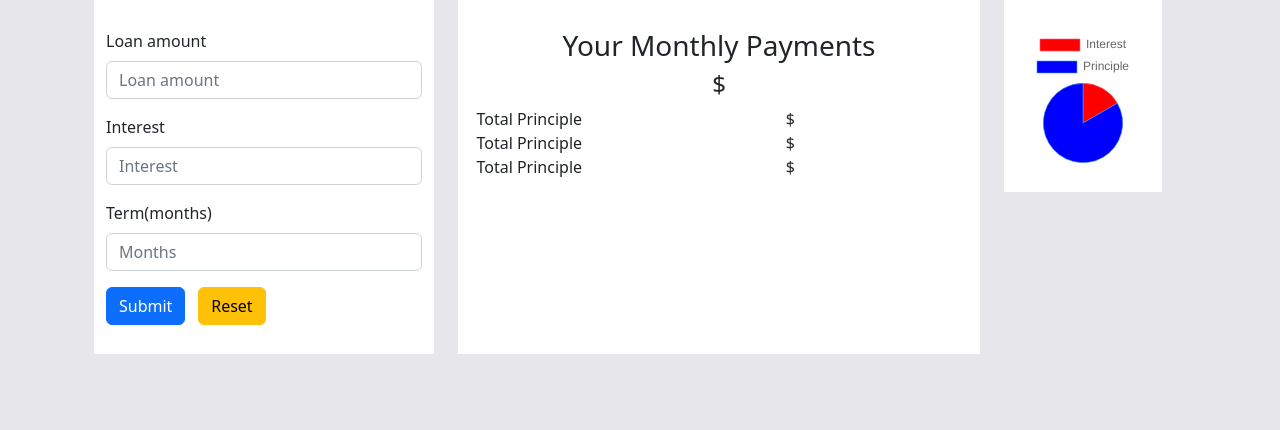
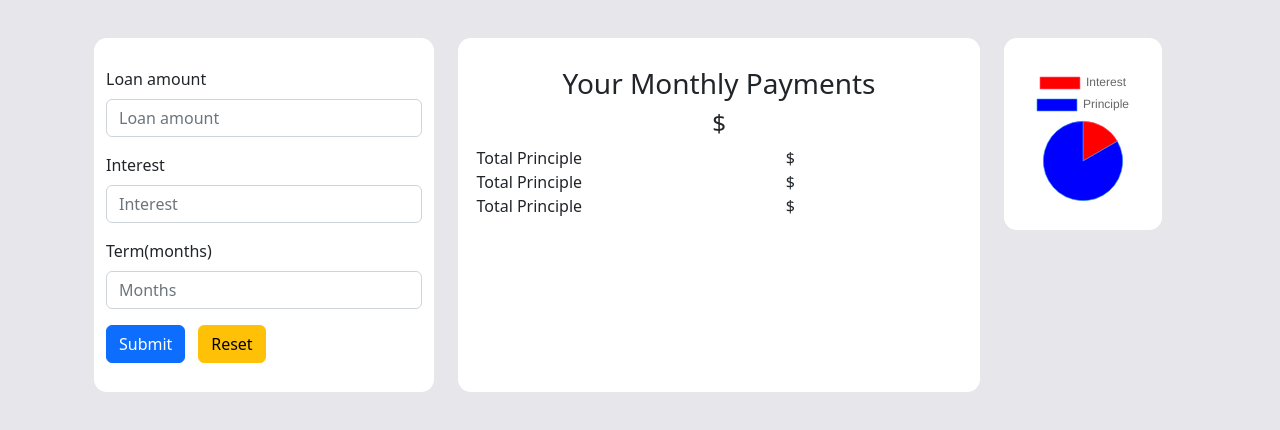
Before and after one commit to brocode19/lcalculator, a React (Create React App) app: page / in a window 1280 px wide. Shown: the top 430 px of the page. Built offline with nearby package versions, Linux system fonts and the light colour scheme.

Commit message:
added border radius and padding for the loan container

```diff
--- a/src/App.css
+++ b/src/App.css
@@ -30,10 +30,15 @@
 
   /* total css */
 
+  .loanContainer{
+    padding-top: 3%;
+  }
+
   .data-input{
 
     background-color: white;
     padding: var(--card-padding);
+    border-radius: var(--border-radius-2);
 
   }
 
@@ -41,6 +46,7 @@
 
     background-color: white;
     padding: var(--card-padding);
+    border-radius: var(--border-radius-2);
 
   }
 
@@ -48,6 +54,7 @@
 
     background-color: white;
     padding: var(--card-padding);
+    border-radius: var(--border-radius-2);
 
   }
 
```
